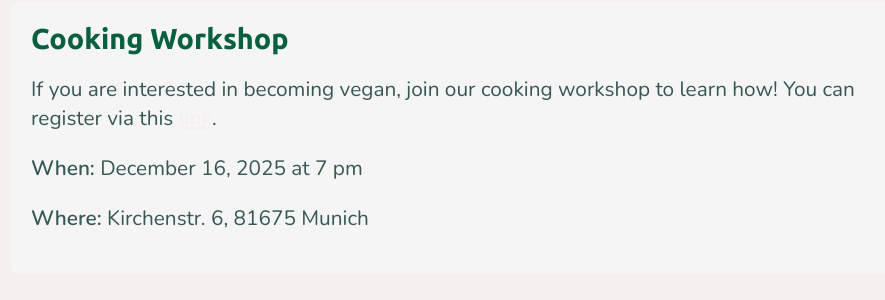
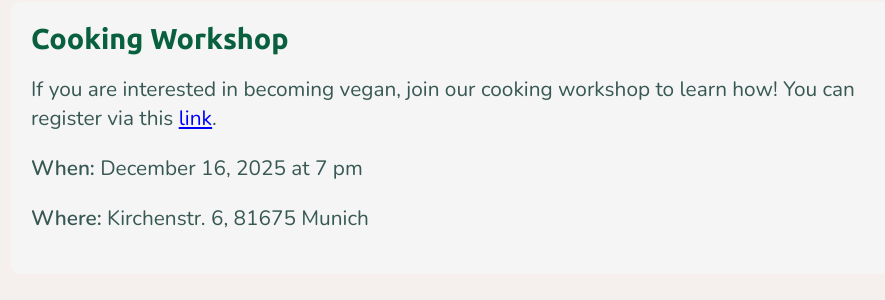
Before and after one commit to municharc/municharc.github.io, a Jekyll site: the page built from events.html, in a window 1280 px wide. Shown: the part 1976-2276 px from the top of the page, without its empty margins (159-1044 px from the left). Built offline with Jekyll 4.4.1, drawn with Linux system fonts in a browser that asks for light colours; nearby versions of some CDN libraries.

Commit message:
change link color

```diff
--- a/events.html
+++ b/events.html
@@ -40,7 +40,7 @@ permalink: /events.html
 		<div class="special-events-container">
 			<div class="special-event">
 				<h3>Cooking Workshop</h3>
-				<p>If you are interested in becoming vegan, join our cooking workshop to learn how! You can register via this <a href="https://forms.gle/frscDVEG19mBBi8B9" target="_blank" rel="noopener noreferrer">link</a>. </p>
+				<p>If you are interested in becoming vegan, join our cooking workshop to learn how! You can register via this <a href="https://forms.gle/frscDVEG19mBBi8B9" style="color: blue;" target="_blank" rel="noopener noreferrer">link</a>. </p>
 				<p><span>When:</span> December 16, 2025 at 7 pm</p>
 				<p><span>Where:</span> Kirchenstr. 6, 81675 Munich</p>
 			</div>
```
